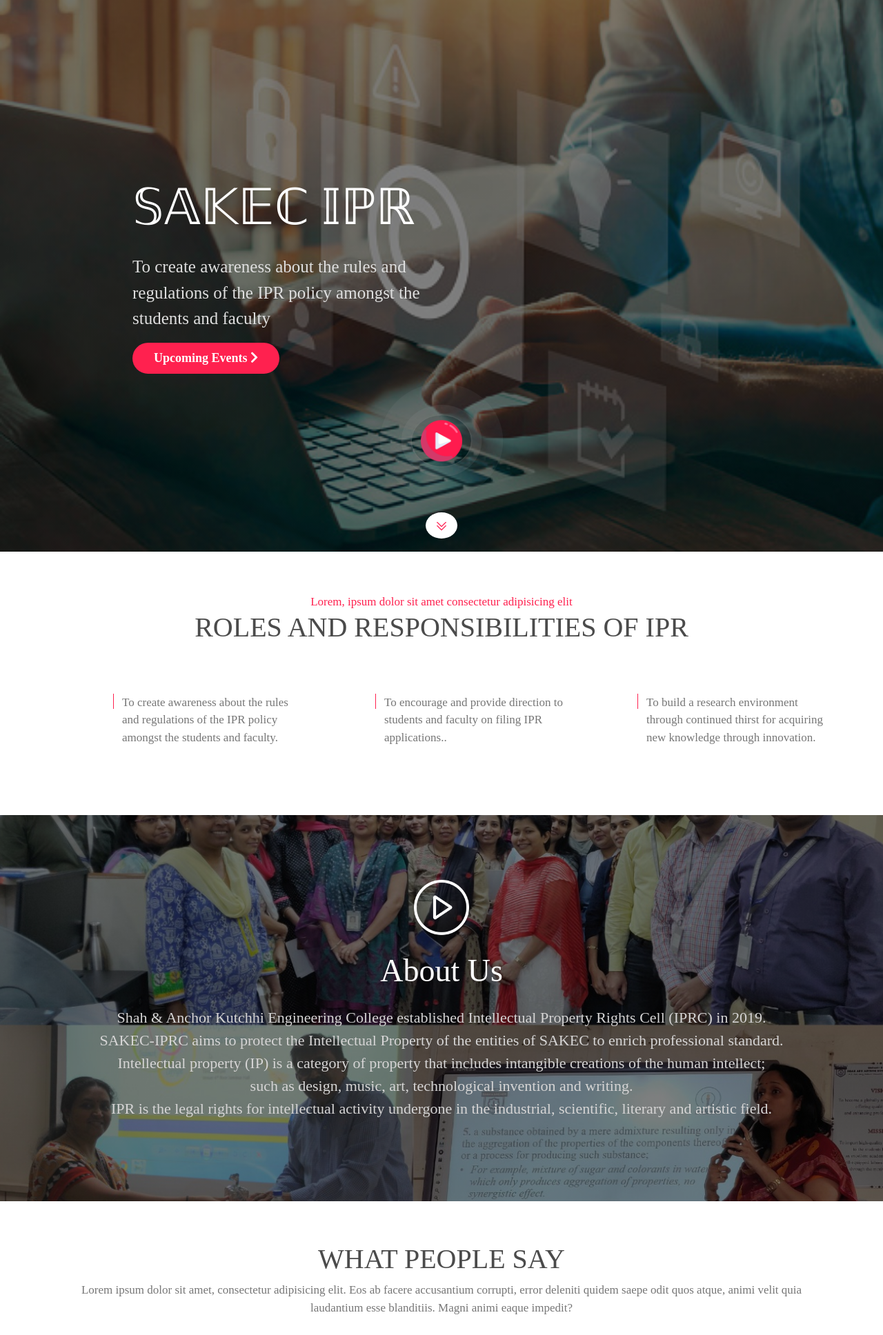
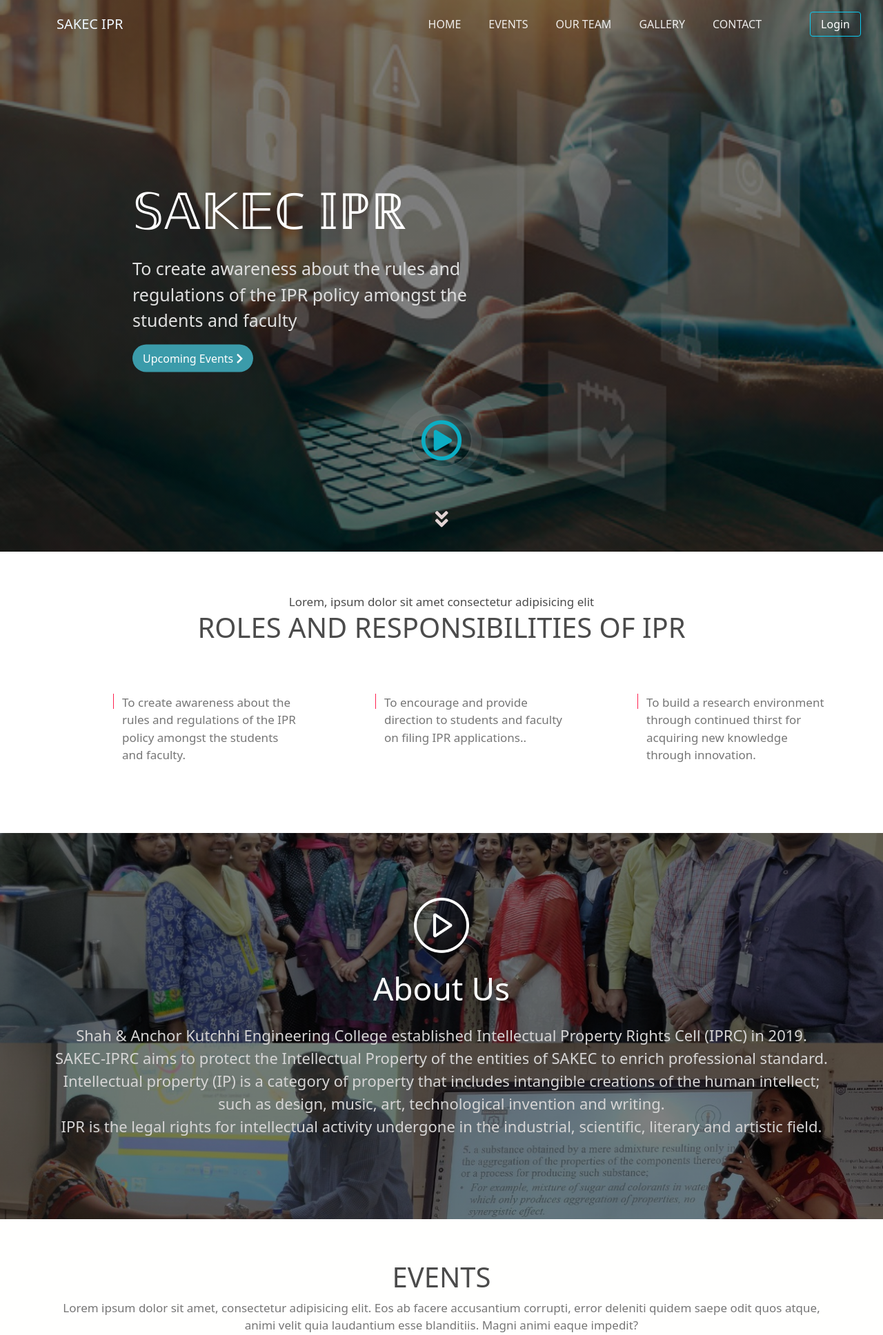
Before and after one commit to rahullsoni04/iprc, a PHP site: page / in a window 1280 px wide. Shown: the top 1936 px of the page at 69% size. Run offline with PHP 8.4, Linux system fonts and the light colour scheme.

Commit message:
v(1.1) hompage UI, login backend

```diff
--- a/css/style.css
+++ b/css/style.css
@@ -5,7 +5,7 @@
 }
 
 body {
-    font-family: Montserrat;
+    font-family:  system-ui;
     scroll-behavior: smooth;
     overflow-x: hidden;
 }
@@ -106,14 +106,47 @@ p {
     }
 }
 
+/* Navbar */
+.bg-light {
+    padding: 15px 5px;
+    transition: 500ms ease;
+    font-family:  system-ui;
+    background-color: transparent !important;
+}
 
+.navbar-light .navbar-nav .active>.nav-link,
+.navbar-light .navbar-nav .nav-link.active,
+.navbar-light .navbar-nav .nav-link.show,
+.navbar-light .navbar-nav .show>.nav-link {
+color: rgb(255 255 255 / 90%);
+padding: 0px 20px;
+}
+
+.navbar-collapse {
+    margin-left: 300px;
+}
+
+.bg-light.scrolled {
+    background-image: -webkit-linear-gradient(left, #1b48aa 0%, #59b6d3 50%, #2868b1 100%);
+    background-image: -o-linear-gradient(left, #285fb1 0%, #45bbd8 50%, #287fb1 100%);
+    background-image: linear-gradient(to right, #285fb1 0%, #2298b6 50%, #5cb8f6 100%);
+    transition: background-color 500ms linear;
+}
+
+/* Navbar ends */
 .down-arrow {
-    background-color: #fff;
-    border-radius: 50%;
-    position: absolute;
+    /* border-radius: 50%; */
+    color: rgb(226, 212, 212);
+    font-size: 30px;
+    position: relative;
     left: 50%;
+    top: 94%;
     bottom: 0%;
     transform: translate(-50%, -50%);
+}
+
+.down-arrow:hover{
+    color: rgb(59, 155, 170);
 }
 
 .heading {
@@ -126,7 +159,7 @@ p {
 }
 
 .roles-red {
-    color: #ff214f;
+    color: #4b4b4b;
     font-size: 17px;
     margin-bottom: 0px;
 }
@@ -429,11 +485,33 @@ footer i{
 }
 
 .btnp:hover{
-	background-color:  rgb(59, 155, 170);
+	background-color: rgb(190, 187, 9);
+    border: 1px solid rgb(173, 173, 6);
     color: rgb(255, 255, 255);
-    box-shadow: 0 0 6px rgb(255, 255, 255);
+    box-shadow: 0 0 10px rgb(163, 163, 2);
 	transition: 0.3s ease;
 }
+
+/* card buttons */
+
+.button{
+    background-color:rgb(59, 155, 170) ;
+    border-radius: 40px;
+	padding: 8px 15px;
+	color: rgb(255, 255, 255);
+	text-decoration: none;
+	bottom: 2px ;
+}
+
+.button:hover{
+    background-color: rgb(26, 122, 134) ;
+    color: rgb(255, 255, 255);
+    box-shadow: 0 0 8px rgb(247, 252, 255);
+	transition: 0.3s ease;
+}
+
+/* card button ends */
+
 /* media query */
 
 @media only screen and (max-width: 600px) {
--- a/index.html
+++ b/index.html
@@ -17,6 +17,39 @@
 
 <body>
 
+    <!-- Navbar -->
+    <nav class="navbar fixed-top navbar-expand-lg navbar-light bg-light">
+        <div class="container">
+            <a class="navbar-brand" href="#" style="color: aliceblue;">SAKEC IPR</a>
+            <button class="navbar-toggler" type="button" data-toggle="collapse" data-target="#navbarTogglerDemo01" aria-controls="navbarTogglerDemo01" aria-expanded="false" aria-label="Toggle navigation">
+                <span class="navbar-toggler-icon"></span>
+            </button>
+            <div class="collapse navbar-collapse justify-content-end" id="navbarTogglerDemo01">
+                <ul class="navbar-nav mr-auto my-2 my-lg-0 navbar-nav-scroll" style="max-height: 100px;">
+                    <li class="nav-item active">
+                        <a class="nav-link" href="#">HOME</a>
+                    </li>
+                    <li class="nav-item active">
+                        <a class="nav-link" href="#events">EVENTS</a>
+                    </li>
+                    <li class="nav-item active">
+                        <a class="nav-link" href="#team">OUR TEAM</a>
+                    </li>
+                    <li class="nav-item active">
+                        <a class="nav-link" href="#gallery">GALLERY</a>
+                    </li>
+                    <li class="nav-item active">
+                        <a class="nav-link active" href="#contact">CONTACT</a>
+                    </li>
+                </ul>
+                <span class="navbar-right">
+                    <a class="btn btn-outline-info" style="position: relative; left: 50px; padding: 5px 15px; color: white;">Login</a>
+                  </span>
+
+            </div>
+        </div>
+    </nav>
+    <!-- navbar ends -->
     <!-- banner -->
 
 
@@ -33,15 +66,14 @@
                 <p class="mt-4">
                     To create awareness about the rules and regulations of the IPR policy amongst the
                     students and faculty </p>
-                <a type="button" class="btn btn-home">Upcoming Events <i class="fas fa-chevron-right"></i></a>
+                <a type="button" class=button btn btn-home">Upcoming Events <i class="fas fa-chevron-right"></i></a>
                 <!-- <a type="button" class="btn btn-second">How we work <i class="fas fa-chevron-right"></i></a> -->
             </div>
             <div class="model">
             </div>
         </div>
-        <a class="btn youtube-btn" href=""> <img src="images/play (3).png" alt="" height="60px " width="60px"></a>
-        <a class="btn down-arrow" href="#rolls-responsibilities"> <img src="images/down-arrow.png" alt="" height="20px "
-                width="20px"></a>
+        <a class="btn youtube-btn" href=""><i class="far fa-play-circle" style="font-size: 60px; color: rgb(12, 174, 196);"></i></a>
+        <a class="btn down-arrow" href="#rolls-responsibilities"> <i class="fas fa-angle-double-down"></i></a>
     </div>
     <!-- banner ends -->
 
@@ -100,9 +132,75 @@
     </section>
     <!-- about us ends -->
 
+    <!-- events -->
+    <section id="events" class="new-section">
+
+        <div class="container text-center">
+            <div class="col-sm-12  heading">
+
+                <h1>Events</h1>
+                <p>Lorem ipsum dolor sit amet, consectetur adipisicing elit. Eos ab facere accusantium corrupti, error
+                    deleniti quidem saepe odit quos atque, animi velit quia laudantium esse blanditiis. Magni animi
+                    eaque impedit?</p>
+            </div>
+
+            <div class="row ">
+                <div class="col-lg-4 col-md-6 d-flex align-items-stretch">
+                    <div class="posts">
+                        <img src="images/homepage ipr 2.jpg" alt="" class="img-fluid">
+                        <div class="blog-inner">
+                            <h2><a href="blog-single.html">World of IOT with NODEMCU</a></h2>
+                            <div class="mh-blog-post-info">
+                                <p><strong>Event on </strong><span class="event_date"> 24 </span><span
+                                        class="event_date">April 2021</span>
+                            </div>
+                            <p>Introduction to IoT, Basics of NodeMCU, Configuring LEDs with NodeMCU, using
+                                different sensors like DHT11, The event
+                                ended with an encouraging speech </p>
+                            <a class="button btn main_btn" type="submit">Read More</a>
+                        </div>
+                    </div>
+                </div>
+                <div class="col-lg-4 col-md-6 d-flex align-items-stretch">
+                    <div class="posts">
+                        <img src="images/homepage ipr 2.jpg" alt="" class="img-fluid">
+                        <div class="blog-inner">
+                            <h2><a href="blog-single.html">World of IOT with NODEMCU</a></h2>
+                            <div class="mh-blog-post-info">
+                                <p><strong>Event on </strong><span class="event_date"> 24 </span><span
+                                        class="event_date">April 2021</span>
+                            </div>
+                            <p>Introduction to IoT, Basics of NodeMCU, Configuring LEDs with NodeMCU, using
+                                different sensors like DHT11, The event
+                                ended with an encouraging speech </p>
+                            <a class="button btn main_btn" type="submit">Read More</a>
+                        </div>
+                    </div>
+                </div>
+                <div class="col-lg-4 col-md-6 d-flex align-items-stretch">
+                    <div class="posts">
+                        <img src="images/homepage ipr 2.jpg" alt="" class="img-fluid">
+                        <div class="blog-inner">
+                            <h2><a href="blog-single.html">World of IOT with NODEMCU</a></h2>
+                            <div class="mh-blog-post-info">
+                                <p><strong>Event on </strong><span class="event_date"> 24 </span><span
+                                        class="event_date">April 2021</span>
+                            </div>
+                            <p>Introduction to IoT, Basics of NodeMCU, Configuring LEDs with NodeMCU, using
+                                different sensors like DHT11, The event
+                                ended with an encouraging speech </p>
+                            <a class="button btn main_btn" type="submit">Read More</a>
+                        </div>
+                    </div>
+                </div>
+    </div>
+
+            </div>
+        </section>
+    <!-- events ends -->
 
     <!-- Testimonials -->
-    <section id="rolls-responsibilities" class="new-section">
+    <section id="testimonial" class="new-section">
 
         <div class="container text-center">
             <div class="col-sm-12  heading">
@@ -177,98 +275,15 @@
 
 
             </div>
-
-
-
-
-
-
-
-
-
-
-
-
-
         </div>
     </section>
 
 
     <!-- Testimonial ends -->
 
-<!-- events -->
-<section id="events" class="new-section">
-
-    <div class="container text-center">
-        <div class="col-sm-12  heading">
-
-            <h1>Events</h1>
-            <p>Lorem ipsum dolor sit amet, consectetur adipisicing elit. Eos ab facere accusantium corrupti, error
-                deleniti quidem saepe odit quos atque, animi velit quia laudantium esse blanditiis. Magni animi
-                eaque impedit?</p>
-        </div>
-
-        <div class="row ">
-            <div class="col-lg-4 col-md-6 d-flex align-items-stretch">
-                <div class="posts">
-                    <img src="images/homepage ipr 2.jpg" alt="" class="img-fluid">
-                    <div class="blog-inner">
-                        <h2><a href="blog-single.html">World of IOT with NODEMCU</a></h2>
-                        <div class="mh-blog-post-info">
-                            <p><strong>Event on </strong><span class="event_date"> 24 </span><span
-                                    class="event_date">April 2021</span>
-                        </div>
-                        <p>Introduction to IoT, Basics of NodeMCU, Configuring LEDs with NodeMCU, using
-                            different sensors like DHT11, The event
-                            ended with an encouraging speech </p>
-                        <a class="btn main_btn" type="submit">Read More</a>
-                    </div>
-                </div>
-            </div>
-            <div class="col-lg-4 col-md-6 d-flex align-items-stretch">
-                <div class="posts">
-                    <img src="images/homepage ipr 2.jpg" alt="" class="img-fluid">
-                    <div class="blog-inner">
-                        <h2><a href="blog-single.html">World of IOT with NODEMCU</a></h2>
-                        <div class="mh-blog-post-info">
-                            <p><strong>Event on </strong><span class="event_date"> 24 </span><span
-                                    class="event_date">April 2021</span>
-                        </div>
-                        <p>Introduction to IoT, Basics of NodeMCU, Configuring LEDs with NodeMCU, using
-                            different sensors like DHT11, The event
-                            ended with an encouraging speech </p>
-                        <a class="btn main_btn" type="submit">Read More</a>
-                    </div>
-                </div>
-            </div>
-            <div class="col-lg-4 col-md-6 d-flex align-items-stretch">
-                <div class="posts">
-                    <img src="images/homepage ipr 2.jpg" alt="" class="img-fluid">
-                    <div class="blog-inner">
-                        <h2><a href="blog-single.html">World of IOT with NODEMCU</a></h2>
-                        <div class="mh-blog-post-info">
-                            <p><strong>Event on </strong><span class="event_date"> 24 </span><span
-                                    class="event_date">April 2021</span>
-                        </div>
-                        <p>Introduction to IoT, Basics of NodeMCU, Configuring LEDs with NodeMCU, using
-                            different sensors like DHT11, The event
-                            ended with an encouraging speech </p>
-                        <a class="btn main_btn" type="submit">Read More</a>
-                    </div>
-                </div>
-            </div>
-</div>
-
-        </div>
-    </section>
-<!-- events ends -->
-
-
-
-
 
     <!-- Team Section -->
-    <section id="rolls-responsibilities" class="new-section">
+    <section id="roles" class="new-section">
 
         <div class="container text-center">
             <div class="col-sm-12  heading">
@@ -541,15 +558,17 @@
             </div>
 </section>
 <!-- News ends -->
+
+
     <!-- Footer -->
 <footer class="footer" id="footer">
     <div class="container">
     <div class="row">
         <div class="col-sm-3 ">
             <h2>Our College</h2><hr>
-<p><i class="fas fa-map-marker-alt" style="color: white;"></i> Mahavir Education Trust Chowk, W.T Patil Marg, D P Rd, next to Duke's Company, Chembur, Mumbai, Maharashtra 400088</p>
-      <p><i class="fas fa-phone" style="color: white;" ></i> 022-25580854, 022-67978100</p>
-<p><i class="fas fa-envelope" style="color: white;"></i> ipr@sakec.ac.in</p>
+<p><i class="fas fa-map-marker-alt"></i> Mahavir Education Trust Chowk, W.T Patil Marg, D P Rd, next to Duke's Company, Chembur, Mumbai, Maharashtra 400088</p>
+      <p><i class="fas fa-phone" ></i> 022-25580854, 022-67978100</p>
+<p><i class="fas fa-envelope"></i> ipr@sakec.ac.in</p>
 </div>
         <div class="col-sm-3"> <h2>Quick Links</h2><hr>
             <p>ipr@sakec.ac.in</p>
@@ -640,7 +659,15 @@
                 }
             ]
         });
+
+             $(function () {
+  $(document).scroll(function () {
+    var $nav = $(".bg-light");
+    $nav.toggleClass('scrolled', $(this).scrollTop() > $nav.height());
+  });
+});
     </script>
+
 </body>
 
 </html>
```
Also changed, not shown: other parts of css/style.css (+46 -23 lines), other parts of index.html (+14 -12 lines), login.php (renamed from login.html, +30 -3 lines).
